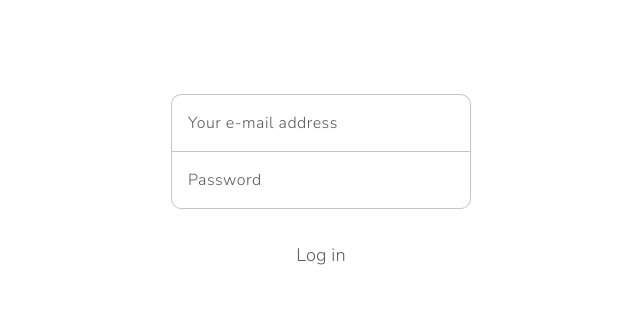
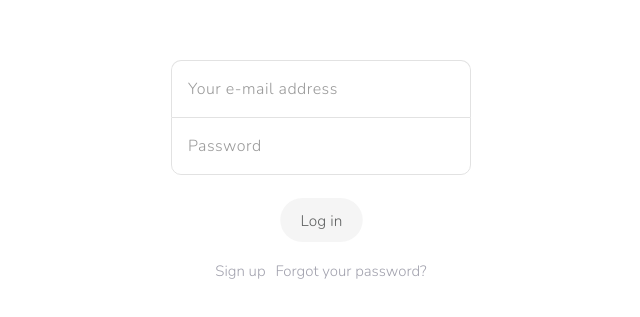
Before and after one commit to h4zm1/NgEverlook-Calendar, an Angular app: page /login in a window 1280 px wide. Shown: the part 229-546 px from the top of the page, without its empty margins (319-959 px from the left). Built offline with nearby package versions, Linux system fonts and the light colour scheme.

Commit message:
add sign up ui and logic

```diff
--- a/src/app/boss/zgboss.service.ts
+++ b/src/app/boss/zgboss.service.ts
@@ -1,7 +1,6 @@
 import {Injectable} from '@angular/core';
-import {HttpClient, HttpClientModule} from "@angular/common/http";
+import {HttpClient} from "@angular/common/http";
 import {Observable} from "rxjs";
-import {Boss} from "./boss";
 import {environment} from "../../environments/environment";
 
 
--- a/src/app/login/login.component.html
+++ b/src/app/login/login.component.html
@@ -1,22 +1,28 @@
 <div [ngClass]="themeService.themeSignal()" class="majorLogin">
 
 
-  <form action="">
+  <form action="" (ngSubmit)="formDone()">
     <mat-form-field appearance="fill" class="emailInput">
       <mat-label>Your e-mail address</mat-label>
-      <input matInput>
+      <input matInput [(ngModel)]="credentials.email" [ngModelOptions]="{standalone: true}">
     </mat-form-field>
     <mat-form-field appearance="fill" class="pwdInput">
-      <mat-label>Password</mat-label>
-      <button mat-icon-button matSuffix class="visBtn" [class.active]="passwordValue"
+      <mat-label>{{passwordInputText}}</mat-label>
+      <button mat-icon-button matSuffix class="visBtn" [class.active]="credentials.password"
               (click)="hide = !hide" [attr.aria-label]="'Hide password'" [attr.aria-pressed]="hide">
         <mat-icon>{{ hide ? 'visibility_off' : 'visibility' }}</mat-icon>
       </button>
-      <input matInput [ngModelOptions]="{standalone: true}" [(ngModel)]="passwordValue" (input)="checkPasswordInput()"
-             [type]="hide ? 'password' : 'text'">
+      <input matInput [ngModelOptions]="{standalone: true}" (input)="checkPasswordInput()"
+             [type]="hide ? 'password' : 'text'" [(ngModel)]="credentials.password">
     </mat-form-field>
     <div class="loginHolder">
-      <button mat-button [disableRipple]="false" class="loginBtn">Log in</button>
+      <button [disabled]="accessRequest" [ngStyle]="{width: joining?'50%':'25%'}"
+              type="submit" mat-button [disableRipple]="false"
+              class="loginBtn">{{signBtnText}}</button>
+    </div>
+    <div class="otherLinks" >
+      <a (click)="switchToRegister()">{{signLinkText}}</a>
+      <a [ngStyle]="{display: joining ? 'none' : 'inline'}">Forgot your password?</a>
     </div>
   </form>
 </div>
--- a/src/app/login/login.component.scss
+++ b/src/app/login/login.component.scss
@@ -34,10 +34,6 @@ form {
     background-clip: text;
   }
 
-  // placeholder text color
-  .mat-mdc-form-field:not(.mat-form-field-disabled) .mat-mdc-floating-label.mdc-floating-label {
-    color: rgba(49, 49, 49, 0.8);
-  }
 
   .mat-input-element {
     color: white;
@@ -73,5 +69,23 @@ input[type=password]::-ms-clear {
 
 // scale up login button
 .loginBtn {
-  scale: 1.3;
+  scale: 1.1;
+  background-color: rgba(241, 241, 241, 0.73);
+  //width: 50%;
 }
+.otherLinks{
+  margin-top: 45px;
+  text-align: center;
+a{
+  padding: 5px;
+  color: #13143166;
+  text-decoration: none;
+  cursor:pointer;
+  font-size: 15px;
+
+}
+  a:hover{
+    //color: red;
+    text-decoration: underline;
+  }
+}
--- a/src/app/login/login.component.ts
+++ b/src/app/login/login.component.ts
@@ -17,14 +17,27 @@ import {RouterLink} from "@angular/router";
   styleUrl: './login.component.scss'
 })
 export class LoginComponent implements OnInit{
-  themeService: ThemeService = inject(ThemeService);
-  hide = true;
-  passwordValue: string = '';
+  themeService: ThemeService = inject(ThemeService)
+  hide = true
+  joining=false
+  signLinkText="Sign up"
+  signBtnText="Log in"
+  accessRequest = false
+  passwordInputText="Password";
+  credentials = {email: "", password: ""};
 
   checkPasswordInput() {
-    this.passwordValue = this.passwordValue.trim();
+    this.credentials.password = this.credentials.password.trim();
   }
 
+  switchToRegister(){
+    this.joining = !this.joining
+    this.signLinkText=this.joining?"Already have account? Sign in":"Sign up"
+    this.signBtnText=this.joining?"Request Access":"Log in"
+    this.passwordInputText=this.joining?"Secured password":"Password"
+    console.log("test")
+
+  }
   ngOnInit() {
     // if no local storage theme var available, make it light and save it
     if (localStorage.getItem('theme') == null) {
@@ -36,4 +49,8 @@ export class LoginComponent implements OnInit{
       this.themeService.setTheme("dark")
     }
   }
+
+  formDone(){
+    console.log(this.credentials.email, this.credentials.password);
+  }
 }
--- a/src/styles.scss
+++ b/src/styles.scss
@@ -335,7 +335,7 @@ $dark-text-color: #181818;
     .mdc-text-field--filled:not(.mdc-text-field--disabled) {
       background-color: transparent;
       border-radius: 10px 10px 0 0;
-      border: thin solid #1314313F;
+      border: thin solid #DEDEDEDF;
       border-bottom-style: none;
     }
   }
@@ -344,7 +344,7 @@ $dark-text-color: #181818;
     .mdc-text-field--filled:not(.mdc-text-field--disabled) {
       background-color: transparent;
       border-radius: 0 0 10px 10px;
-      border: thin solid #1314313F;
+      border: thin solid #DEDEDEDF;
     }
 
   }
@@ -370,5 +370,9 @@ $dark-text-color: #181818;
   //.mdc-button .mdc-button__label {
   //  color: #656565;
   //}
+  // placeholder text color
+  .mat-mdc-form-field:not(.mat-form-field-disabled) .mat-mdc-floating-label.mdc-floating-label {
+    color: rgba(128, 128, 128, 0.8);
+  }
 
 }
--- a/tsconfig.json
+++ b/tsconfig.json
@@ -5,6 +5,7 @@
     "outDir": "./dist/out-tsc",
     "strict": true,
     "noImplicitOverride": true,
+    "noImplicitAny": true,
     "noPropertyAccessFromIndexSignature": true,
     "noImplicitReturns": true,
     "noFallthroughCasesInSwitch": true,
```
Also changed, not shown: src/app/login/auth.service.ts (added, +20 -0 lines).
